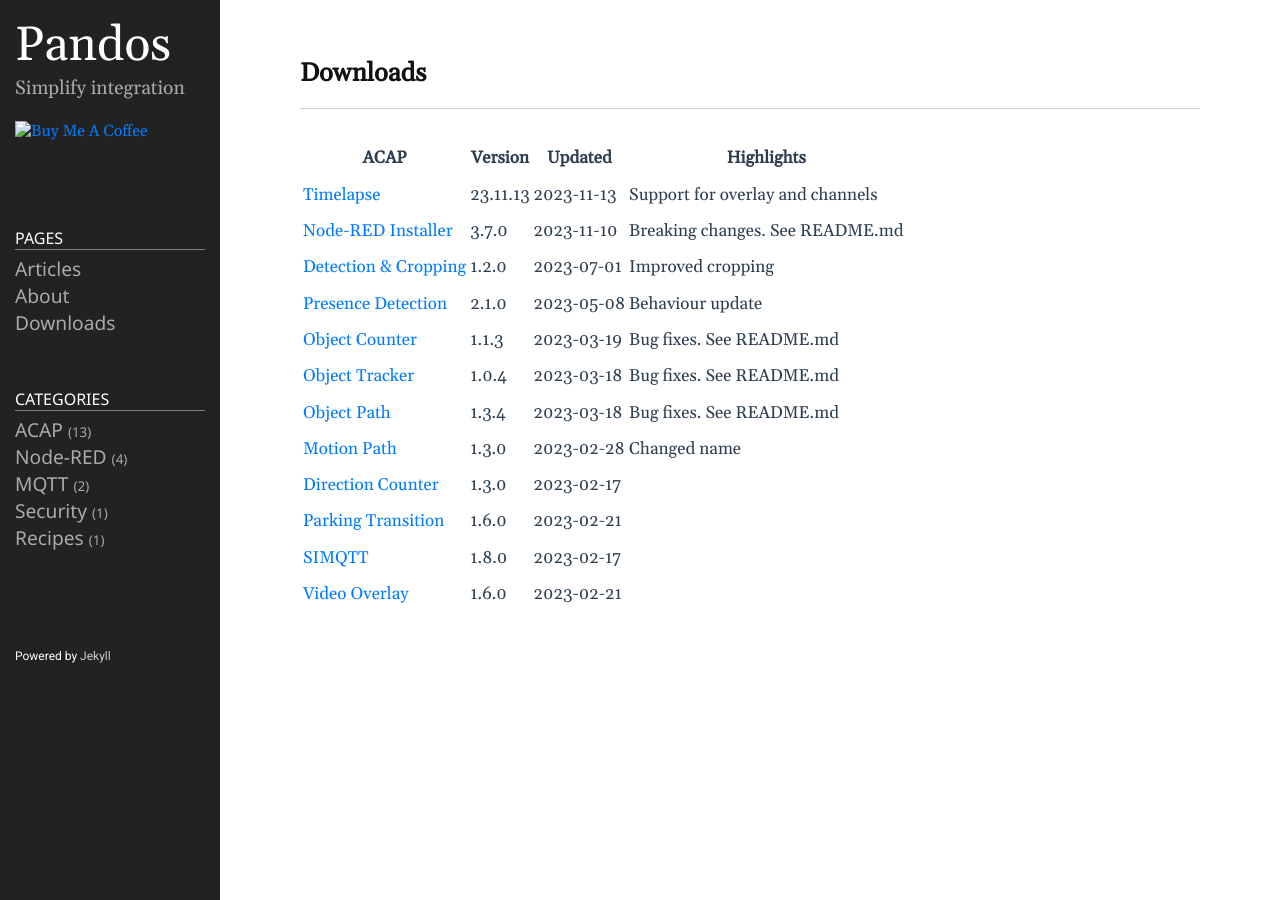
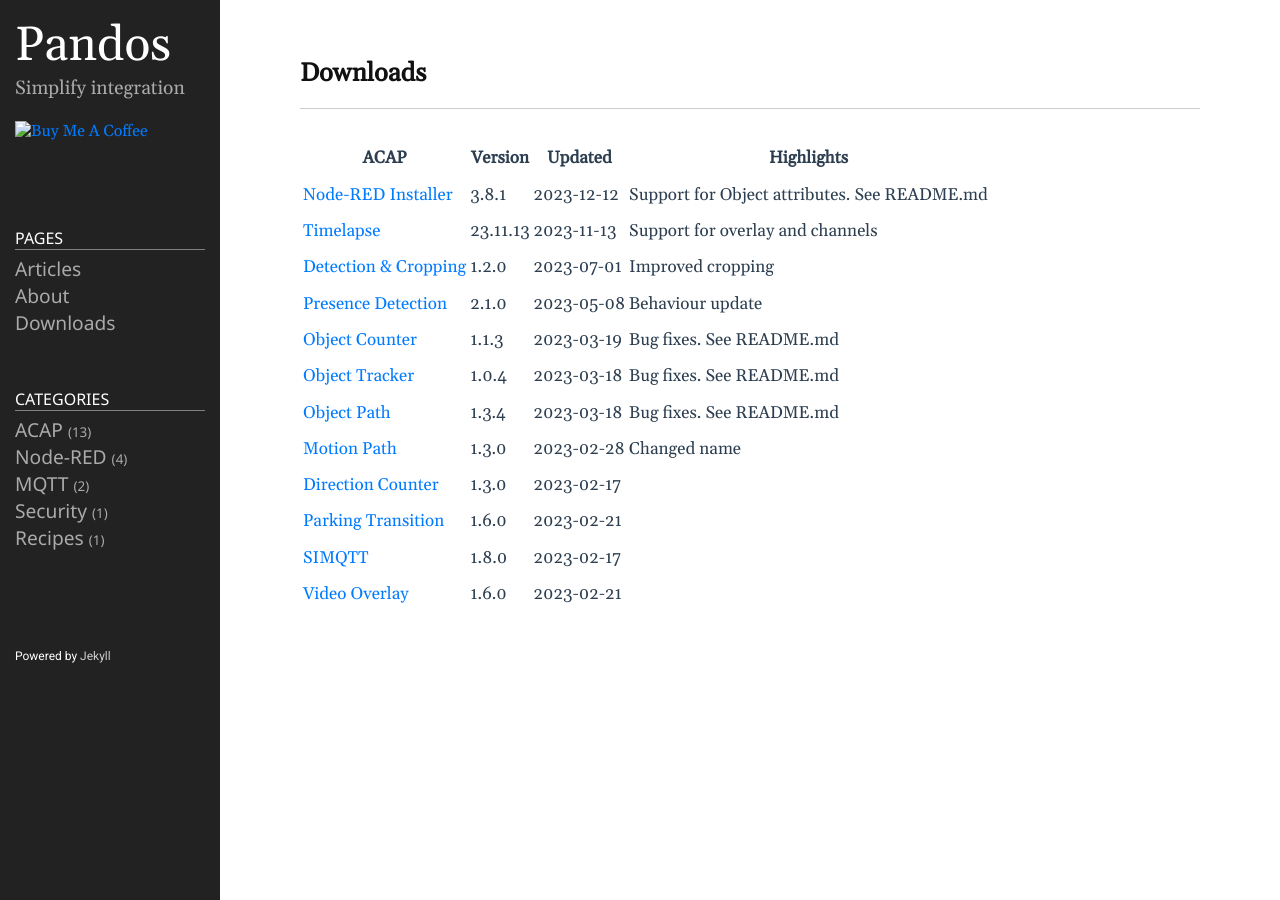
Before and after one commit to pandosme/pandosme.github.io, a Jekyll site: the page built from docs/downloads.md, in a window 1280 px wide. Built offline with Jekyll 4.4.1, drawn with Linux system fonts in a browser that asks for light colours.

Commit message:
Update downloads.md

```diff
--- a/docs/downloads.md
+++ b/docs/downloads.md
@@ -6,8 +6,8 @@ permalink: /downloads/
 
 |ACAP | Version| Updated | Highlights |
 |------------------------ |---------- |------------ |-------------------------- |
+|[Node-RED Installer](https://acap.juhlin.me/package/Nodered) |3.8.1 |2023-12-12 | Support for Object attributes.  See README.md |
 |[Timelapse](https://acap.juhlin.me/package/timelapseme) |23.11.13 |2023-11-13 | Support for overlay and channels |
-|[Node-RED Installer](https://acap.juhlin.me/package/Nodered) |3.7.0 |2023-11-10 | Breaking changes.  See README.md |
 |[Detection & Cropping](https://acap.juhlin.me/package/detection) |1.2.0 |2023-07-01 | Improved cropping |
 |[Presence Detection](https://acap.juhlin.me/package/presence) |2.1.0 |2023-05-08 | Behaviour update |
 |[Object Counter](https://acap.juhlin.me/package/ObjectCounter) |1.1.3 |2023-03-19 | Bug fixes.  See README.md |
```
